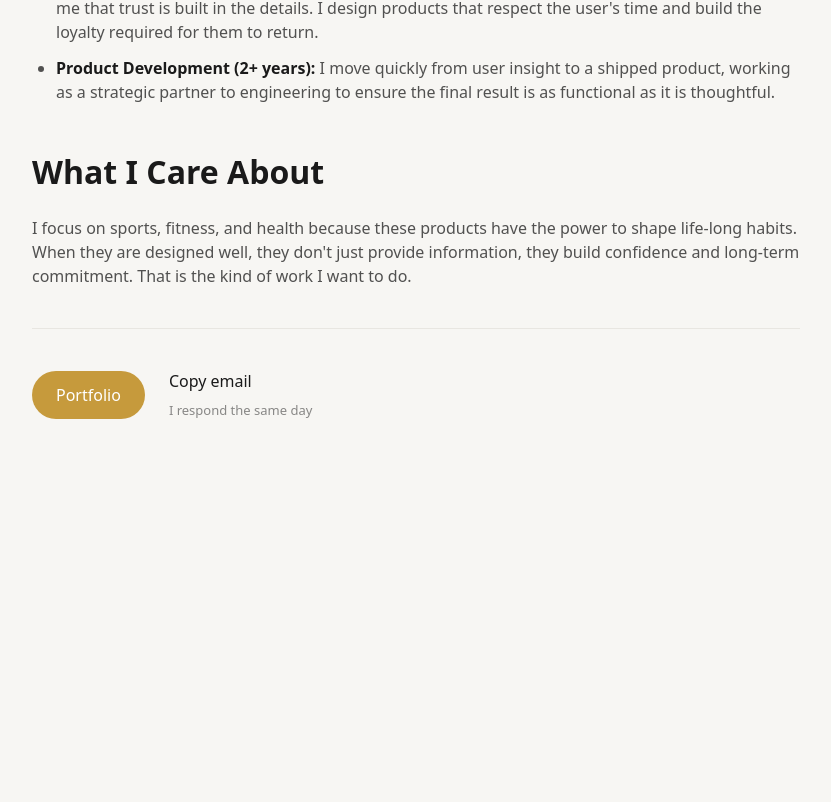
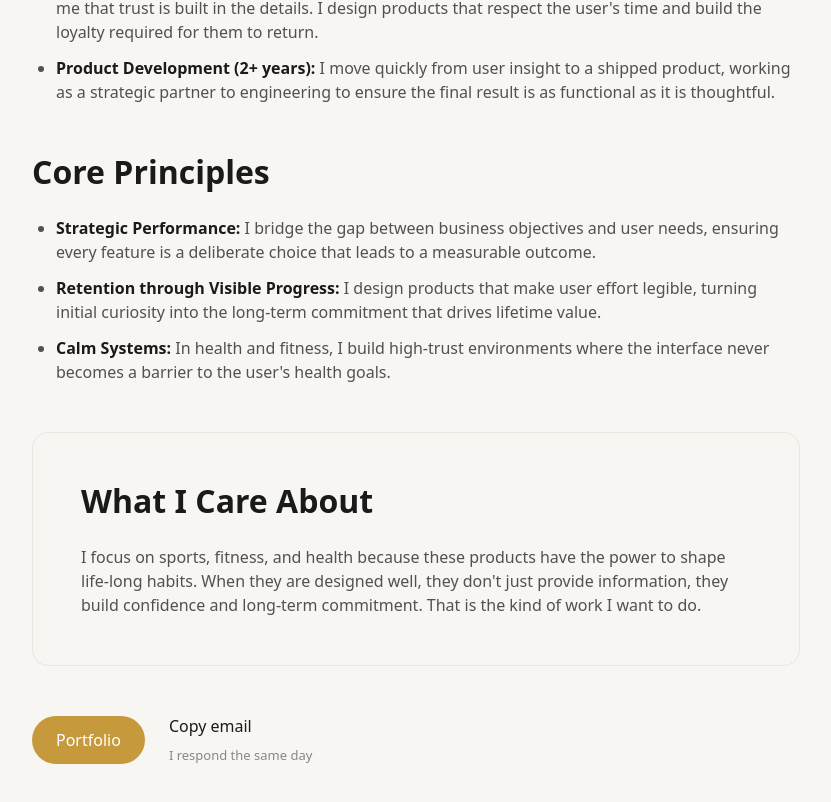
Before and after one commit to brunotager/portfolio, a Next.js app: page /about in a window 1280 px wide. Shown: the part 832-1634 px from the top of the page, without its empty margins (80-911 px from the left). Before the commit the page ends 1381 px from the top, so only its background shows below. Built offline with nearby package versions, Linux system fonts and the light colour scheme; a web font is replaced by a local one.

Commit message:
feat(about): add core principles and frame formatting

```diff
--- a/src/app/about/page.tsx
+++ b/src/app/about/page.tsx
@@ -46,14 +46,24 @@ export default function AboutPage() {
               </ul>
             </div>
 
+            {/* Core Principles section */}
+            <h2 className="mb-6 text-2xl md:text-[32px] font-semibold text-brand-text">Core Principles</h2>
+            <ul className="list-outside list-disc pl-6 space-y-3 mb-12 text-[16px] leading-[24px] text-brand-text/75">
+              <li><strong className="text-brand-text font-semibold">Strategic Performance:</strong> I bridge the gap between business objectives and user needs, ensuring every feature is a deliberate choice that leads to a measurable outcome.</li>
+              <li><strong className="text-brand-text font-semibold">Retention through Visible Progress:</strong> I design products that make user effort legible, turning initial curiosity into the long-term commitment that drives lifetime value.</li>
+              <li><strong className="text-brand-text font-semibold">Calm Systems:</strong> In health and fitness, I build high-trust environments where the interface never becomes a barrier to the user&apos;s health goals.</li>
+            </ul>
+
             {/* What I Care About section */}
-            <h2 className="mb-6 text-2xl md:text-[32px] font-semibold text-brand-text">What I Care About</h2>
-            <p className="mb-10 text-[16px] leading-[24px] text-brand-text/75">
-              I focus on sports, fitness, and health because these products have the power to shape life-long habits. When they are designed well, they don&apos;t just provide information, they build confidence and long-term commitment. That is the kind of work I want to do.
-            </p>
+            <section className="w-full bg-brand-bg border border-border-light rounded-[16px] p-8 md:p-12 mb-12">
+              <h2 className="mb-6 text-2xl md:text-[32px] font-semibold text-brand-text">What I Care About</h2>
+              <p className="text-[16px] leading-[24px] text-brand-text/75">
+                I focus on sports, fitness, and health because these products have the power to shape life-long habits. When they are designed well, they don&apos;t just provide information, they build confidence and long-term commitment. That is the kind of work I want to do.
+              </p>
+            </section>
 
             {/* CTA */}
-            <div className="flex items-center gap-6 pt-10 border-t border-border-light w-full">
+            <div className="flex items-center gap-6 w-full">
               <Button href="/#work">Portfolio</Button>
               <div className="flex flex-col items-start">
                 <CopyEmail />
```
